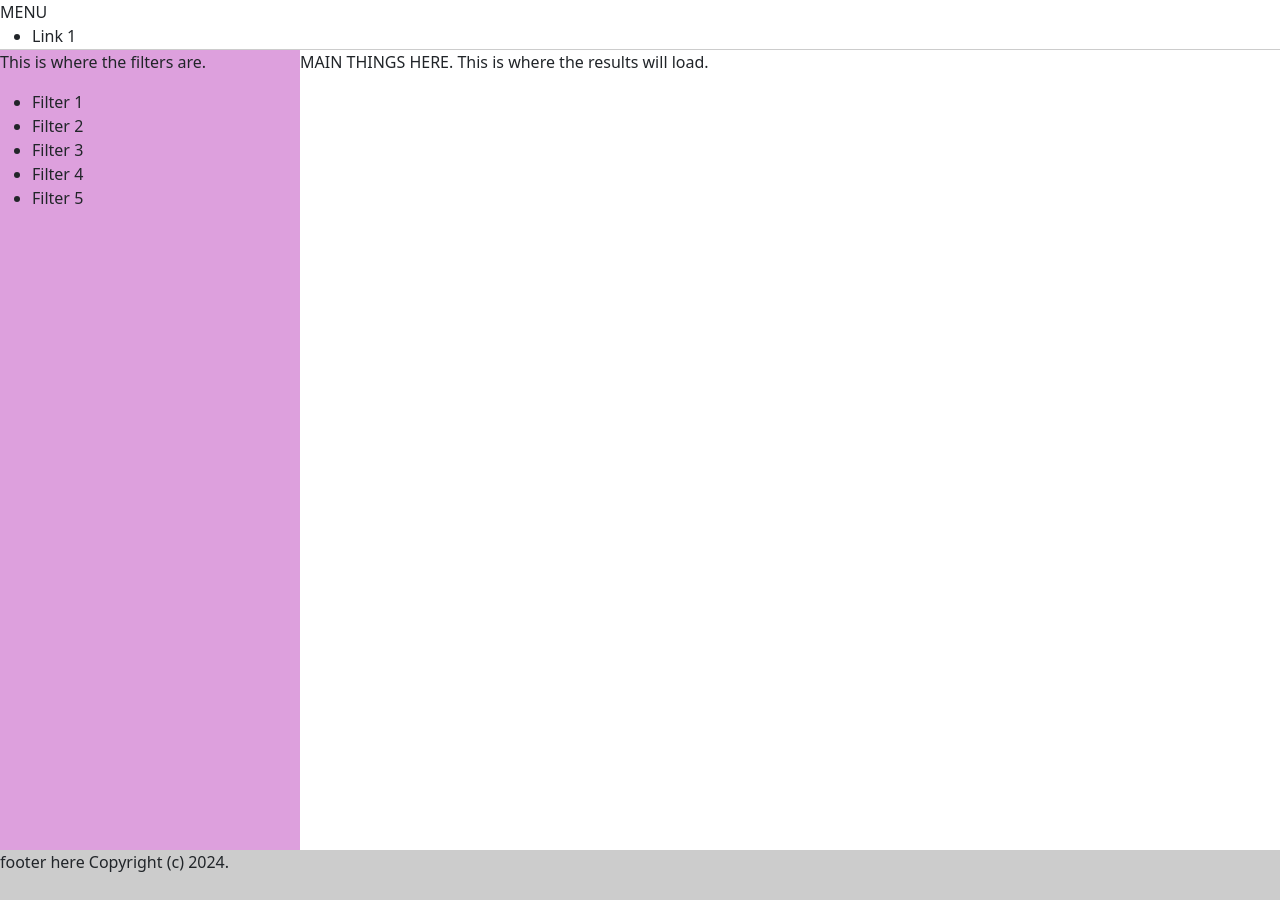
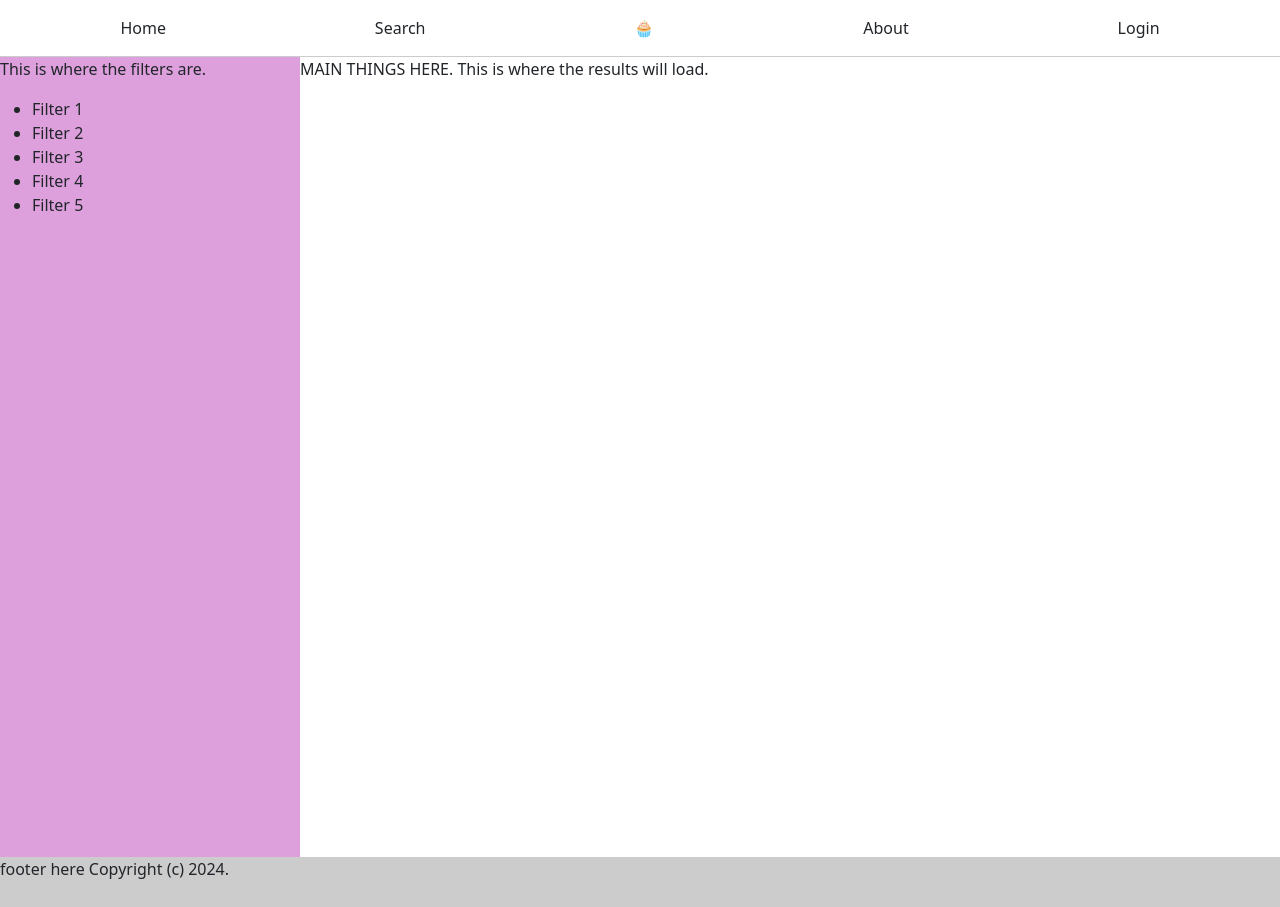
Before and after one commit to heidimichel/jelly-gallery, an Angular app: page / in a window 1280 px wide. Built offline with nearby package versions, Linux system fonts and the light colour scheme.

Commit message:
Fix menu

```diff
--- a/src/jelly/top-menu/jelly-top-menu.component.html
+++ b/src/jelly/top-menu/jelly-top-menu.component.html
@@ -1,11 +1,7 @@
-<div class="jelly-top-menu">
-    <nav>MENU
-      <ul>
-        <li>Link 1</li>
-        <li>Link 1</li>
-        <li>LOGO</li>
-        <li>Link 3</li>
-        <li>Link 4</li>
-      </ul>
-    </nav>
-</div>
+<nav class="jelly-top-menu">
+  <a>Home</a>
+  <a>Search</a>
+  <a>🧁 <!--logo here, leads to home page--></a>
+  <a>About</a>
+  <a>Login</a>
+</nav>
--- a/src/styles.scss
+++ b/src/styles.scss
@@ -1,10 +1,14 @@
 @import "bootstrap/dist/css/bootstrap.css";
-
+//add other imports here
 .jelly-top-menu {
-  background-color: white;
+  //temporary styles while bootstrap is not fully working
   border-bottom: 1px solid #ccc;
   width: 100%;
-  height: 50px;
+  display: flex;
+  flex-direction: row;
+  justify-content: space-around;
+  padding: 1em;
+  text-align: center;
 }
 .jelly-main {
   width: 100%;
```
